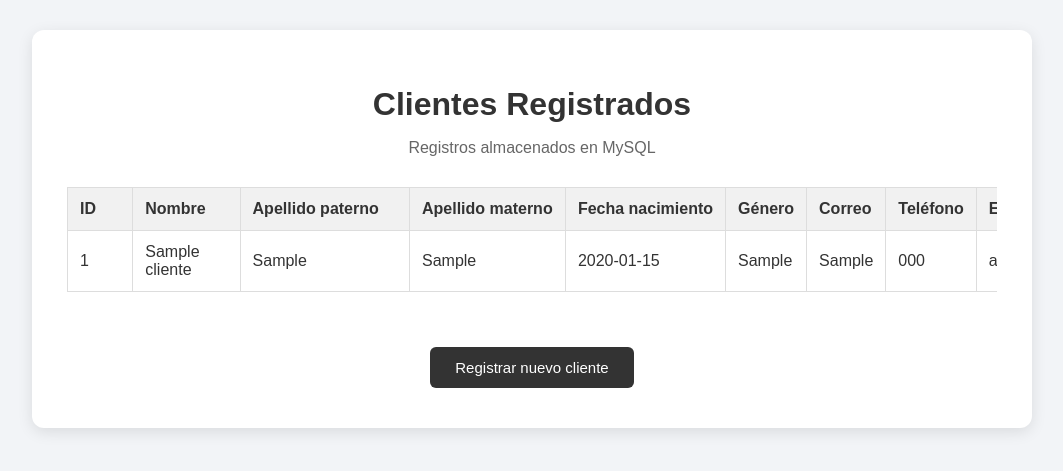
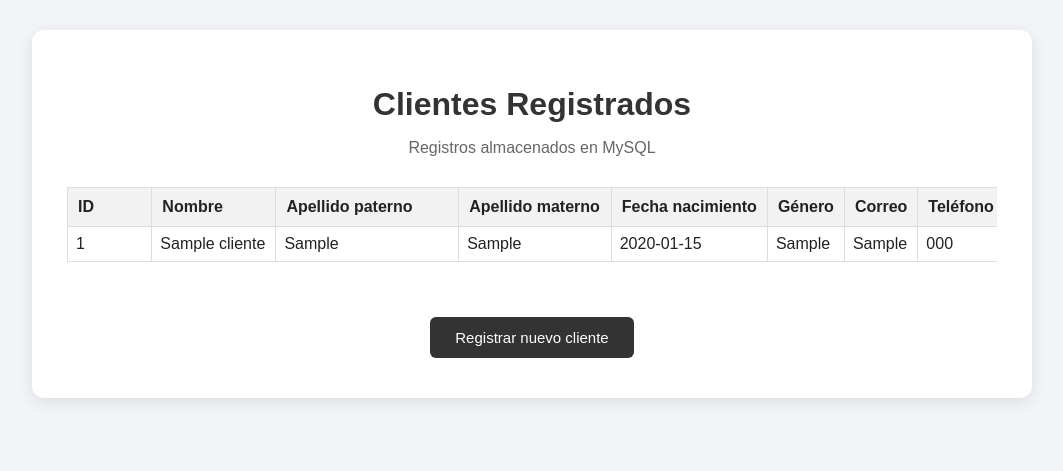
Before and after one commit to JesusRosales70/practica_04_Flask-Postgres, a Flask app: page /clientes in a window 1280 px wide. Shown: the top 471 px of the page, without its empty margins (108-1171 px from the left). Run offline with Flask 3, Linux system fonts and the light colour scheme; tables that the repository leaves empty hold one stand-in row (values such as "Sample post").

Commit message:
Fix visualizacion de tabla clientes con corchetes DictCursor

```diff
--- a/templates/listar_clientes.html
+++ b/templates/listar_clientes.html
@@ -6,6 +6,19 @@
     <meta name="viewport" content="width=device-width, initial-scale=1.0">
     <title>Lista de Clientes</title>
     <link rel="stylesheet" href="{{ url_for('static', filename='css/estilos.css') }}">
+    <style>
+        /* Forzamos el color de texto e interlineado para la tabla de clientes */
+        table, th, td {
+            color: #222222 !important;
+        }
+        th {
+            background-color: #f2f2f2 !important;
+            font-weight: bold;
+        }
+        td {
+            background-color: #ffffff !important;
+        }
+    </style>
 </head>
 
 <body>
@@ -14,45 +27,45 @@
         <p class="subtitulo">Registros almacenados en MySQL</p>
 
         {% if clientes %}
-        <div class="tabla-contenedor">
-            <table>
+        <div class="tabla-contenedor" style="overflow-x: auto;">
+            <table style="width: 100%; border-collapse: collapse; color: #333;">
                 <thead>
                     <tr>
-                        <th>ID</th>
-                        <th>Nombre</th>
-                        <th>Apellido paterno</th>
-                        <th>Apellido materno</th>
-                        <th>Fecha nacimiento</th>
-                        <th>Género</th>
-                        <th>Correo</th>
-                        <th>Teléfono</th>
-                        <th>Estado</th>
-                        <th>Ciudad</th>
-                        <th>C.P.</th>
-                        <th>Tipo cliente</th>
-                        <th>Intereses</th>
-                        <th>Límite crédito</th>
-                        <th>Observaciones</th>
+                        <th style="padding: 10px; border: 1px solid #ddd;">ID</th>
+                        <th style="padding: 10px; border: 1px solid #ddd;">Nombre</th>
+                        <th style="padding: 10px; border: 1px solid #ddd;">Apellido paterno</th>
+                        <th style="padding: 10px; border: 1px solid #ddd;">Apellido materno</th>
+                        <th style="padding: 10px; border: 1px solid #ddd;">Fecha nacimiento</th>
+                        <th style="padding: 10px; border: 1px solid #ddd;">Género</th>
+                        <th style="padding: 10px; border: 1px solid #ddd;">Correo</th>
+                        <th style="padding: 10px; border: 1px solid #ddd;">Teléfono</th>
+                        <th style="padding: 10px; border: 1px solid #ddd;">Estado</th>
+                        <th style="padding: 10px; border: 1px solid #ddd;">Ciudad</th>
+                        <th style="padding: 10px; border: 1px solid #ddd;">C.P.</th>
+                        <th style="padding: 10px; border: 1px solid #ddd;">Tipo cliente</th>
+                        <th style="padding: 10px; border: 1px solid #ddd;">Intereses</th>
+                        <th style="padding: 10px; border: 1px solid #ddd;">Límite crédito</th>
+                        <th style="padding: 10px; border: 1px solid #ddd;">Observaciones</th>
                     </tr>
                 </thead>
                 <tbody>
                     {% for c in clientes %}
                     <tr>
-                        <td>{{ c['id'] }}</td>
-                        <td>{{ c['nombre'] }}</td>
-                        <td>{{ c['apellido_paterno'] }}</td>
-                        <td>{{ c['apellido_materno'] }}</td>
-                        <td>{{ c['fecha_nacimiento'] }}</td>
-                        <td>{{ c['genero'] }}</td>
-                        <td>{{ c['correo'] }}</td>
-                        <td>{{ c['telefono'] }}</td>
-                        <td>{{ c['estado'] }}</td>
-                        <td>{{ c['ciudad'] }}</td>
-                        <td>{{ c['codigo_postal'] }}</td>
-                        <td>{{ c['tipo_cliente'] }}</td>
-                        <td>{{ c['intereses'] }}</td>
-                        <td>$ {{ c['limite_credito'] }}</td>
-                        <td>{{ c['observaciones'] }}</td>
+                        <td style="padding: 8px; border: 1px solid #ddd; color: #000;">{{ c['id'] if c['id'] is defined else c[0] }}</td>
+                        <td style="padding: 8px; border: 1px solid #ddd; color: #000;">{{ c['nombre'] if c['nombre'] is defined else c[1] }}</td>
+                        <td style="padding: 8px; border: 1px solid #ddd; color: #000;">{{ c['apellido_paterno'] if c['apellido_paterno'] is defined else c[2] }}</td>
+                        <td style="padding: 8px; border: 1px solid #ddd; color: #000;">{{ c['apellido_materno'] if c['apellido_materno'] is defined else c[3] }}</td>
+                        <td style="padding: 8px; border: 1px solid #ddd; color: #000;">{{ c['fecha_nacimiento'] if c['fecha_nacimiento'] is defined else c[4] }}</td>
+                        <td style="padding: 8px; border: 1px solid #ddd; color: #000;">{{ c['genero'] if c['genero'] is defined else c[5] }}</td>
+                        <td style="padding: 8px; border: 1px solid #ddd; color: #000;">{{ c['correo'] if c['correo'] is defined else c[6] }}</td>
+                        <td style="padding: 8px; border: 1px solid #ddd; color: #000;">{{ c['telefono'] if c['telefono'] is defined else c[7] }}</td>
+                        <td style="padding: 8px; border: 1px solid #ddd; color: #000;">{{ c['estado'] if c['estado'] is defined else c[8] }}</td>
+                        <td style="padding: 8px; border: 1px solid #ddd; color: #000;">{{ c['ciudad'] if c['ciudad'] is defined else c[9] }}</td>
+                        <td style="padding: 8px; border: 1px solid #ddd; color: #000;">{{ c['codigo_postal'] if c['codigo_postal'] is defined else c[10] }}</td>
+                        <td style="padding: 8px; border: 1px solid #ddd; color: #000;">{{ c['tipo_cliente'] if c['tipo_cliente'] is defined else c[11] }}</td>
+                        <td style="padding: 8px; border: 1px solid #ddd; color: #000;">{{ c['intereses'] if c['intereses'] is defined else c[12] }}</td>
+                        <td style="padding: 8px; border: 1px solid #ddd; color: #000;">$ {{ c['limite_credito'] if c['limite_credito'] is defined else c[13] }}</td>
+                        <td style="padding: 8px; border: 1px solid #ddd; color: #000;">{{ c['observaciones'] if c['observaciones'] is defined else c[14] }}</td>
                     </tr>
                     {% endfor %}
                 </tbody>
```
